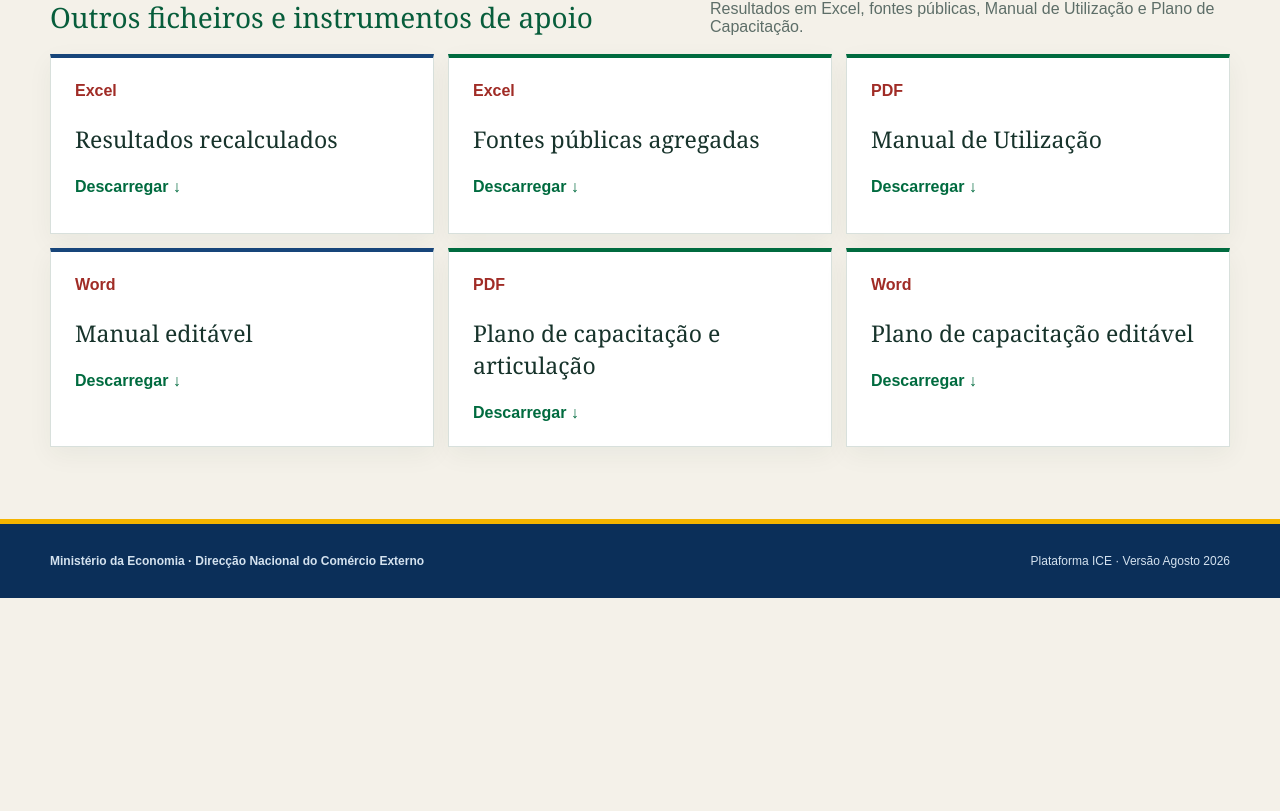
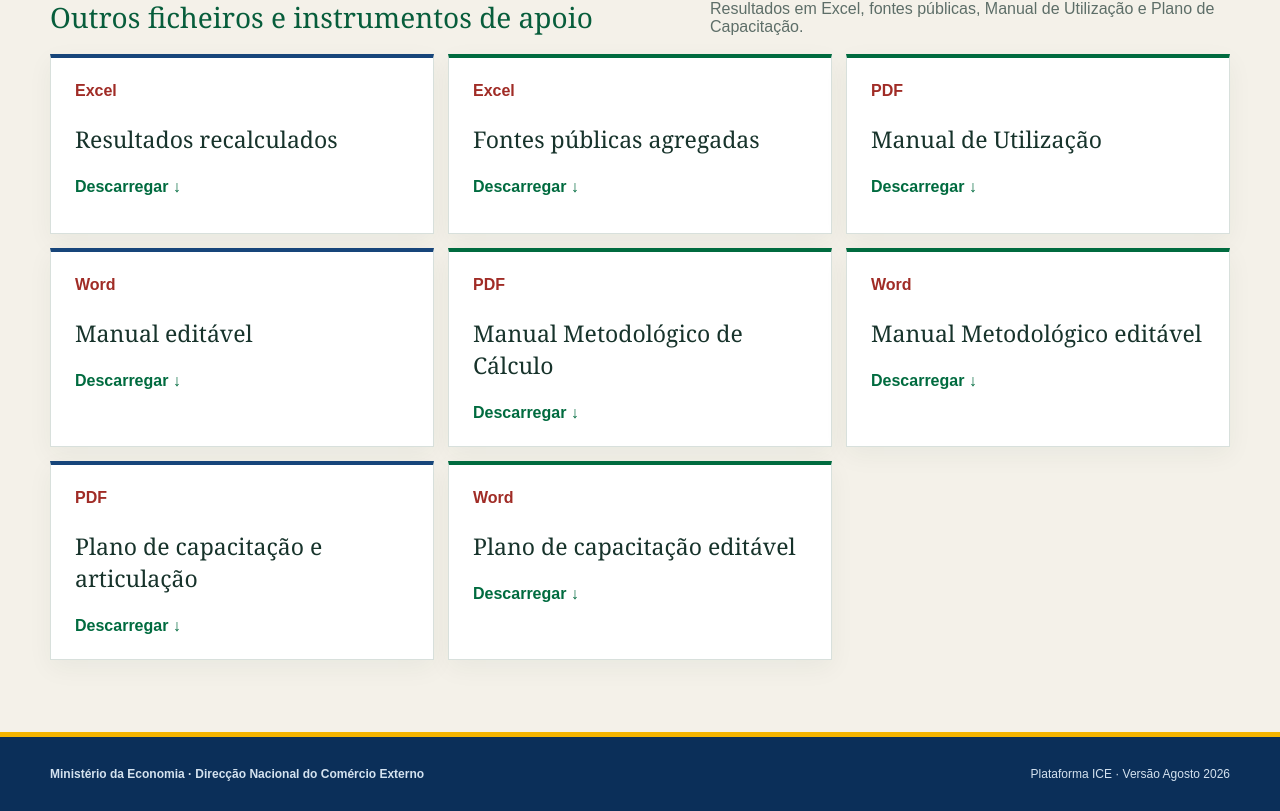
Before and after one commit to sndimande/indice-comercio-externo-mocambique, a Next.js app: page / in a window 1280 px wide. Shown: the part 6242-7053 px from the top of the page. Before the commit the page ends 6840 px from the top, so only its background shows below. Built offline with nearby package versions, Linux system fonts and the light colour scheme.

Commit message:
Disponibiliza Manual Metodológico nos downloads do portal

```diff
--- a/app/page.tsx
+++ b/app/page.tsx
@@ -16,6 +16,8 @@ const DOWNLOADS=[
  ['Apresentação editável','PowerPoint','Apresentacao_Final_ICE_Mocambique_2022_2025_Previsao_2026.pptx'],
  ['Manual de Utilização','PDF','Manual_Utilizacao_Plataforma_ICE_DNCE.pdf'],
  ['Manual editável','Word','Manual_Utilizacao_Plataforma_ICE_DNCE.docx'],
+ ['Manual Metodológico de Cálculo','PDF','Manual_Metodologico_Calculo_Indices_Comercio_Externo_DNCE.pdf'],
+ ['Manual Metodológico editável','Word','Manual_Metodologico_Calculo_Indices_Comercio_Externo_DNCE.docx'],
  ['Plano de capacitação e articulação','PDF','Plano_Capacitacao_Articulacao_Plataforma_ICE_DNCE.pdf'],
  ['Plano de capacitação editável','Word','Plano_Capacitacao_Articulacao_Plataforma_ICE_DNCE.docx']
 ];
```
